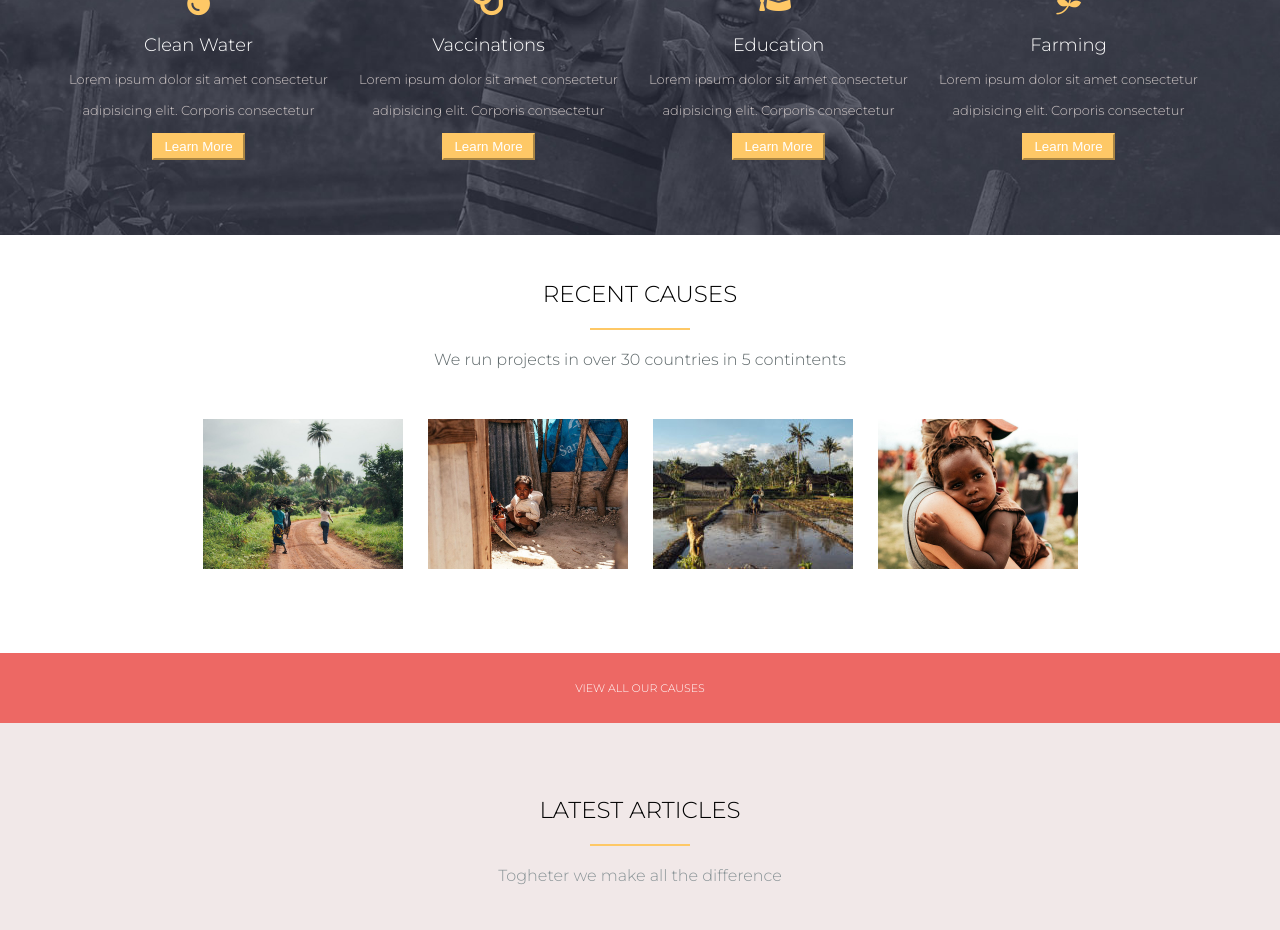
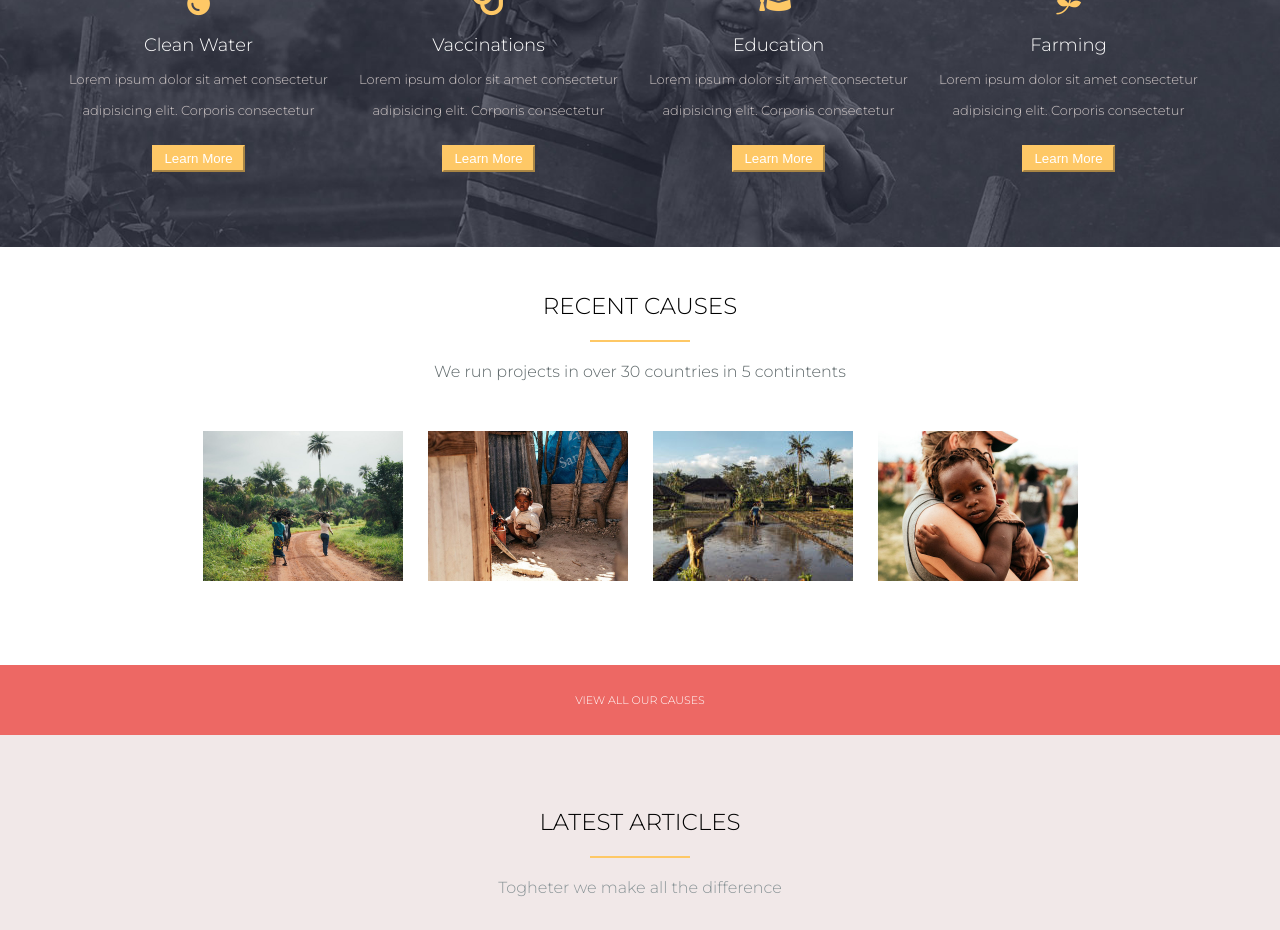
Before and after one commit to Cristian1231233/proj-html-vuejs, a Vue app: page / in a window 1280 px wide. Shown: the part 1320-2250 px from the top of the page. Built offline with nearby package versions, Linux system fonts and the light colour scheme.

Commit message:
correzione margine

```diff
--- a/src/components/Section2.vue
+++ b/src/components/Section2.vue
@@ -82,6 +82,7 @@ export default {
                         border-color: $color-orange;
                         padding: 4px 10px;
                         cursor: pointer;
+                        margin-top: 12px;
                     }
                 }
             }
```
